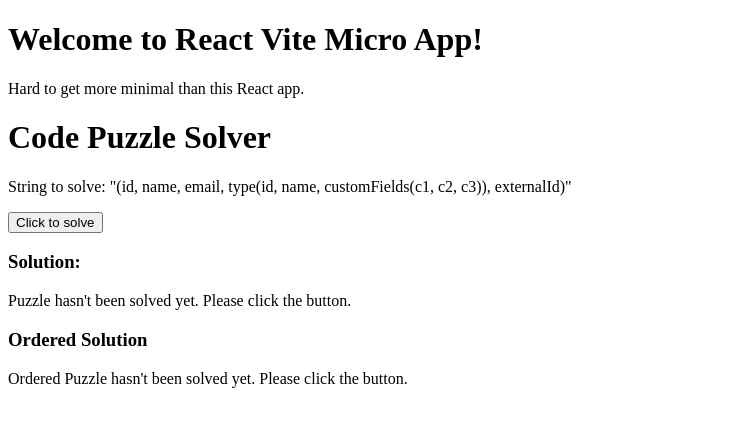
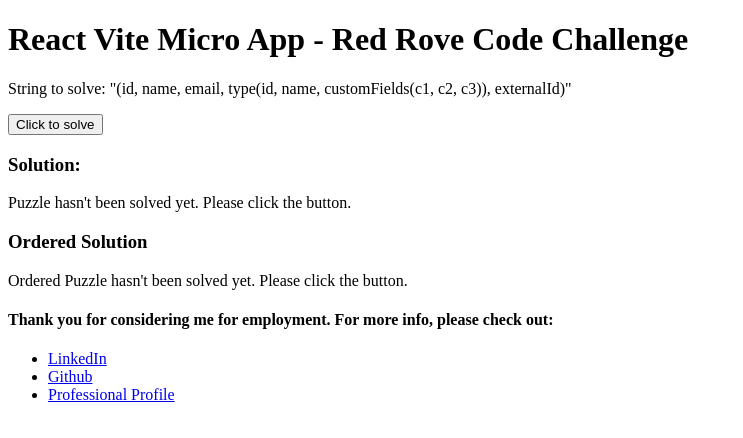
Before and after one commit to tylerstambaugh/CodePuzzleSolver, a React (Vite) app: page / in a window 1280 px wide. Shown: the top 438 px of the page, without its empty margins (0-743 px from the left). Built offline with nearby package versions, Linux system fonts and the light colour scheme.

Commit message:
v1 working

```diff
--- a/src/App.jsx
+++ b/src/App.jsx
@@ -3,8 +3,7 @@
 
 export default () => (
   <>
-    <h1>Welcome to React Vite Micro App!</h1>
-    <p>Hard to get more minimal than this React app.</p>
+    <h1>React Vite Micro App - Red Rove Code Challenge</h1>
 
     <CodePuzzleSolver />
   </>
--- a/src/CodePuzzleSolver.tsx
+++ b/src/CodePuzzleSolver.tsx
@@ -15,10 +15,6 @@
 
   return (
     <>
-      <div>
-        <h1>Code Puzzle Solver</h1>
-      </div>
-
       <div>
         <p>
           {" "}
@@ -47,6 +43,27 @@
             : `Ordered Puzzle hasn't been solved yet.  Please click the button.`}
         </p>
       </div>
+      <div>
+        <h4>
+          Thank you for considering me for employment. For more info, please
+          check out:
+        </h4>
+        <ul className="">
+          <li>
+            <a href="https://www.linkedin.com/in/tyler-stambaugh-b274a59/">
+              LinkedIn{" "}
+            </a>
+          </li>
+          <li>
+            <a href="https://github.com/tylerstambaugh">Github </a>
+          </li>
+          <li>
+            <a href="https://tylerstambaugh.github.io/ProfessionalPortfolio/">
+              Professional Profile{" "}
+            </a>
+          </li>
+        </ul>
+      </div>
     </>
   );
 }
--- a/src/SolvePuzzle.tsx
+++ b/src/SolvePuzzle.tsx
@@ -39,7 +39,6 @@
     if (currentPiece.name !== "") {
       puzzlePieces.push({ name: currentPiece.name });
     }
-    console.log("puzzlePieces:", puzzlePieces);
     return puzzlePieces;
   }
 
@@ -72,14 +71,12 @@
     }
 
     puzzlePieceArray.forEach((item, index) => {
-      console.log("item:", item, "index:", index, "level:", level);
-
-      const marginLeft = `${level * 20}px`;
+      const marginLeft = `${level * 10}px`;
 
       if (item.children && item.children.length > 0) {
         solutionElements.push(
           <div key={index} style={{ marginLeft }}>
-            <div>{item.name}</div>
+            {item.name ? <div>- {item.name}</div> : null}
             {buildSolution(item.children, level + 1, ordered)}
           </div>
         );
```
